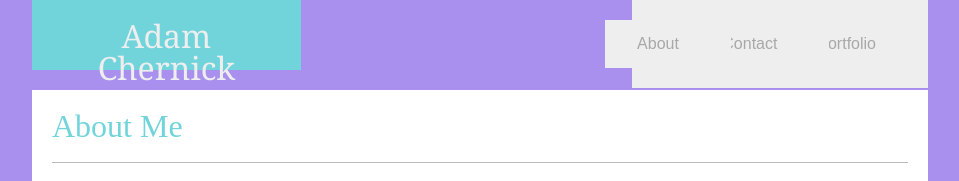
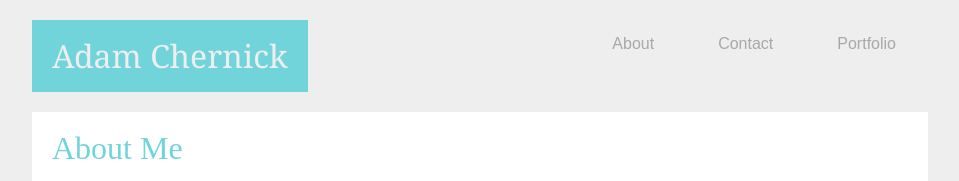
Before and after one commit to acher249/Responsive_Portfolio, a plain HTML site: page index.html in a window 1280 px wide. Shown: the top 181 px of the page, without its empty margins (160-1119 px from the left). Drawn offline with Linux system fonts and the light colour scheme.

Commit message:
Fixed previous header

```diff
--- a/assets/CSS/style.css
+++ b/assets/CSS/style.css
@@ -23,9 +23,10 @@ body {
   float: left;
   margin-left: 0%;
   margin-bottom: 20px;
+  padding: 20px;
   color:#eee;
-  width: 30%;
-  height: 70px;
+  width: auto;
+  height: auto;
   background: rgb(113, 212, 219);
 }
 
@@ -55,21 +56,29 @@ button:hover {
 .about {
   float: right;
   margin-right: 5px;
-  width: 11%;
+  width: auto;
   color: #fff;
   margin-right: 0%;
 }
 
 .portfolio {
   float: right;
-  width: 11%;
+  width: auto;
   color: #fff;
+}
+
+.nameLogo {
+  height: auto;
 }
 
 .contact {
   float: right;
-  width: 11%;
+  width: auto;
   color: #fff;
+}
+
+.buttonContainer {
+  margin-top: 20px;
 }
 
 .row{
@@ -285,20 +294,26 @@ button2 {
 /* Screen width between 0 and 640 */
 @media screen and (max-width: 640px) and (min-width: 0px) {
   body {
-    background-color: lightgreen;
+    /* background-color: lightgreen; */
+
+
   }
 }
 
 /* Screen width between 640 and 768 */
 @media screen and (max-width: 768px) and (min-width: 640px) {
   body {
-    background-color: rgb(238, 144, 144);
+    /* background-color: rgb(238, 144, 144); */
+
+
   }
 }
 
 /* Screen width larger than 768 */
 @media screen and (min-width: 768px)  {
   body {
-    background-color: rgb(169, 144, 238);
+    /* background-color: rgb(169, 144, 238); */
+
+
   }
 }
--- a/index.html
+++ b/index.html
@@ -12,22 +12,25 @@
 <body>
 
   <header>
-    <section class="titleBar">
-        <b style="background-color:rgba(255, 255, 255, 0);">Adam Chernick</b>
-    </section>
+      <div class="titleBar">
+          <b style="background-color:rgba(255, 255, 255, 0);">Adam Chernick</b>
+      </div>
 
-    <section class="portfolio">
-        <a href="portfolio.html"><button>Portfolio</button></a>
-    </section>
+      <div class="container buttonContainer">
+        <div class="portfolio">
+          <a href="portfolio.html"><button>Portfolio</button></a>
+        </div>
 
-    <section class="contact">
-      <a href="contact.html"><button>Contact</button></a>
-    </section>
+        <div class="contact">
+          <a href="contact.html"><button>Contact</button></a>
+        </div>
 
-    <section class="about">
-        <a href="index.html"><button>About</button></a>
-    </section>
-  </header>
+        <div class="about">
+          <a href="index.html"><button>About</button></a>
+        </div>
+      </div>
+
+    </header>
 
 
 
```
Also changed, not shown: contact.html (+12 -9 lines), portfolio.html (+16 -13 lines).
